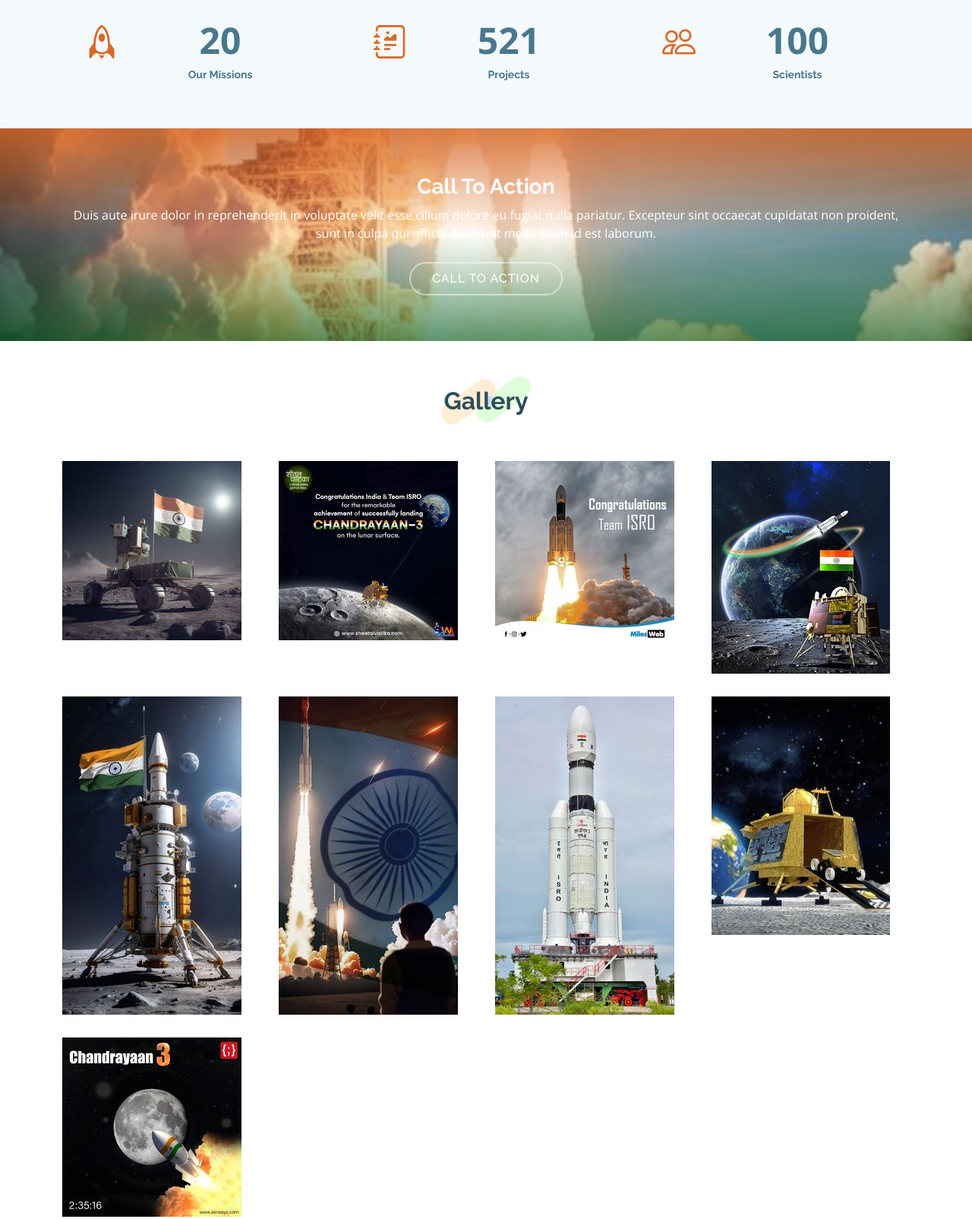
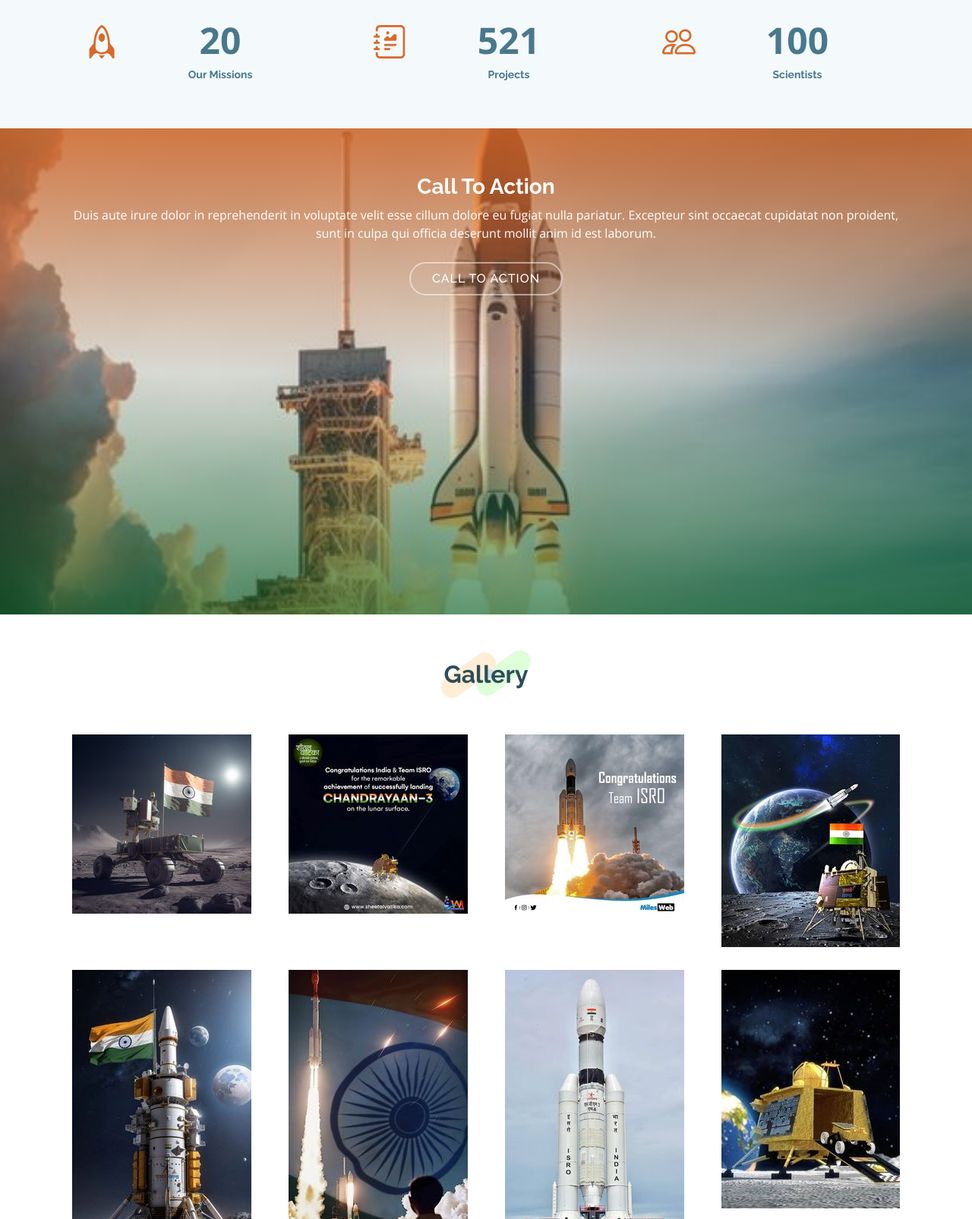
Before and after one commit to prathmeshpote99/Chandrayan-3, a plain HTML site: page index.html in a window 1280 px wide. Shown: the part 1417-3022 px from the top of the page at 76% size. Drawn offline with nearby package versions, Linux system fonts and the light colour scheme.

Commit message:
feat: changes in gallery and callToAction UI

```diff
--- a/assets/css/style.css
+++ b/assets/css/style.css
@@ -810,8 +810,10 @@
 # Cta
 --------------------------------------------------------------*/
 .cta {
+  min-height: 80vh;
   background: linear-gradient(#d86929d0, #ffffff21, #0b6128a8), url("../img/cta-bg2.jpg") fixed center center;
   background-size: cover;
+  background-position: 0% 25%;
   padding: 60px 0;
 }
 
@@ -905,7 +907,7 @@
 
 .portfolio .portfolio-wrap .portfolio-links {
   opacity: 1;
-  left: -10px;
+  left: 0px;
   width: 100%;
   right: 0;
   bottom: -60px;
--- a/index.html
+++ b/index.html
@@ -401,7 +401,7 @@
             </div>
           </div> -->
 
-          <div class="row portfolio-container" data-aos="fade-up">
+          <div class="row text-center portfolio-container" data-aos="fade-up">
             <div class="col-lg-3 col-md-6 portfolio-item filter-app">
               <div class="portfolio-wrap">
                 <img
```
